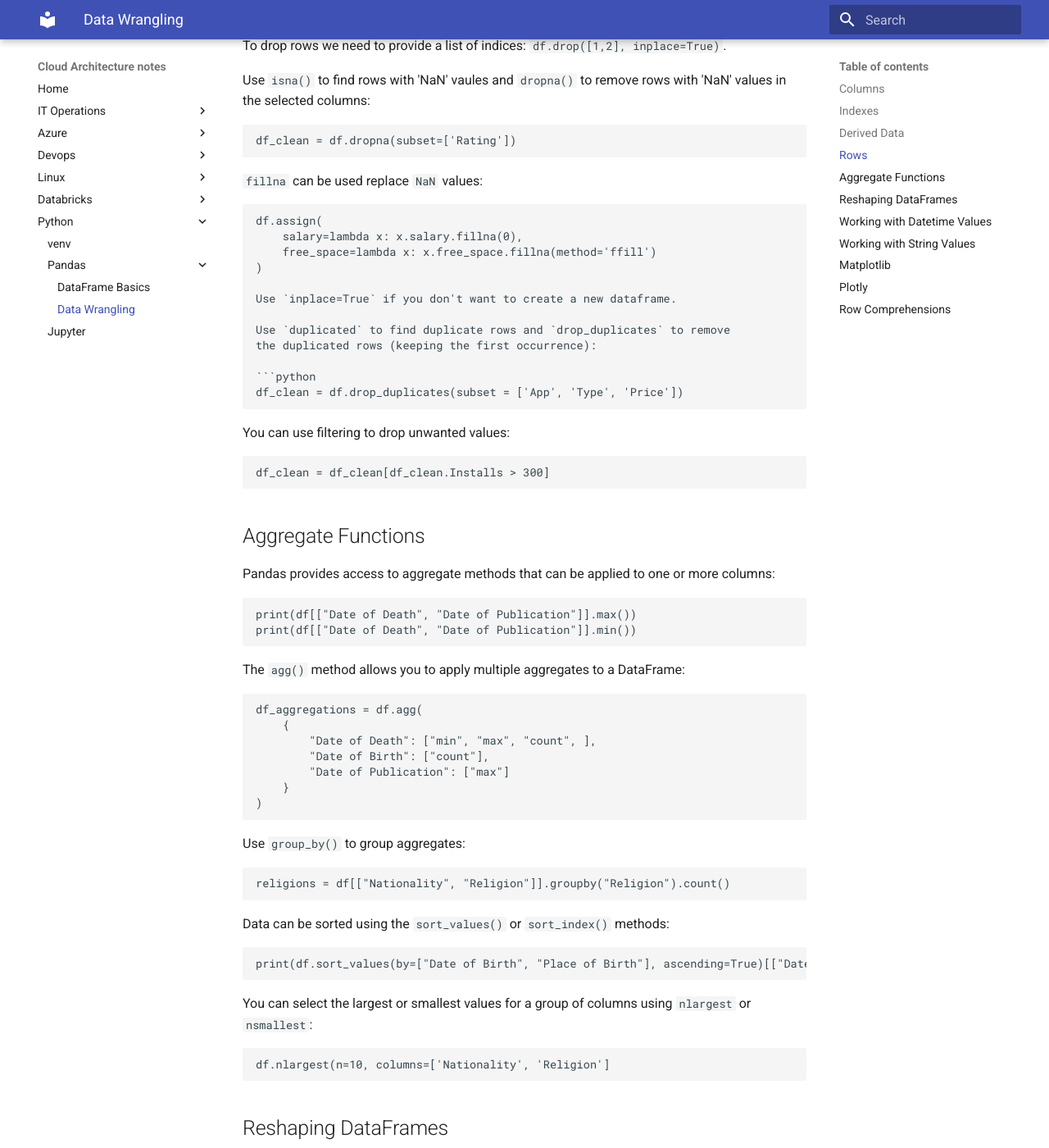
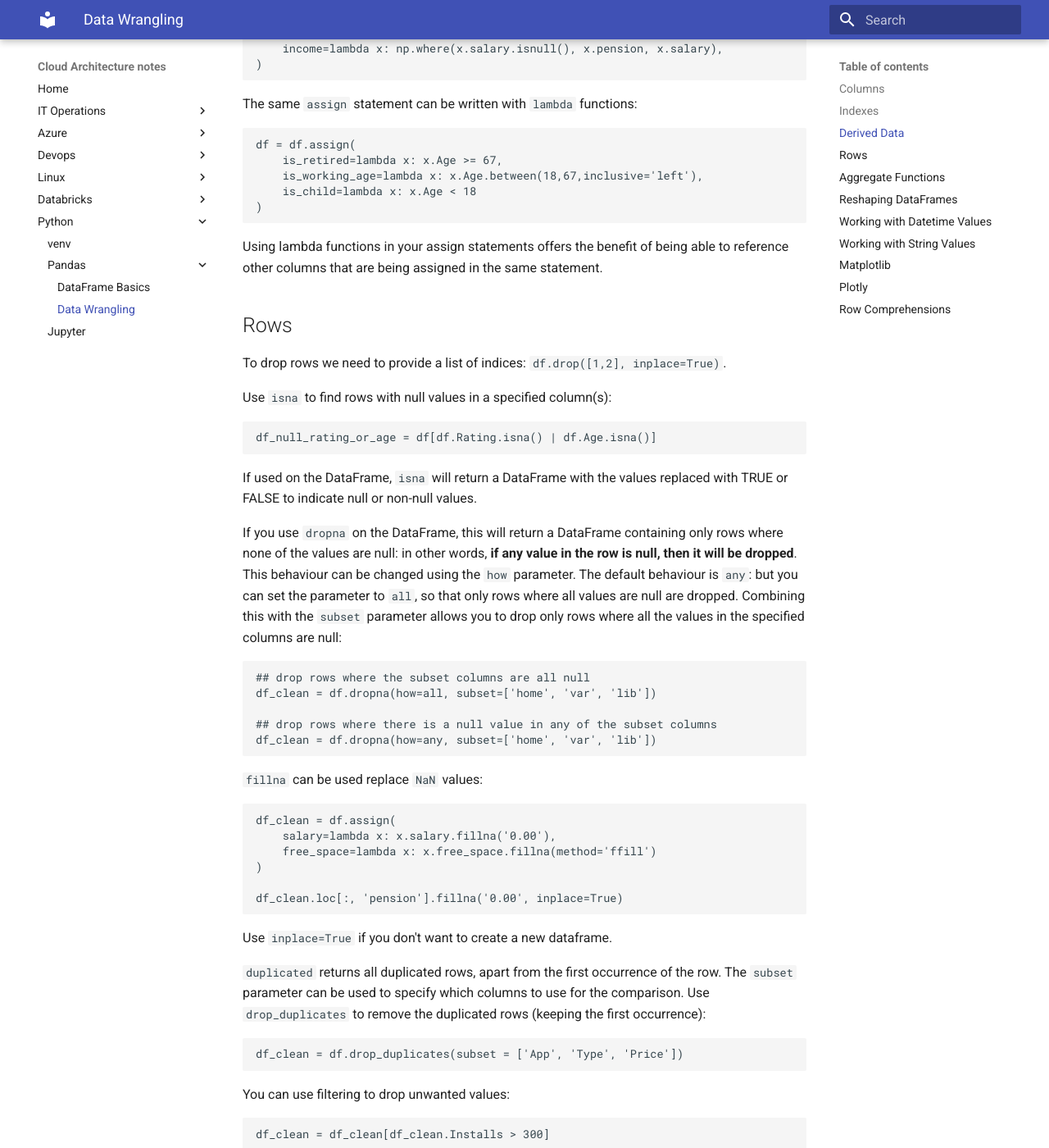
Before and after one commit to dram1964/cloudarchitect, an MkDocs documentation site: the page built from docs/python/pandas/data_wrangling.md, in a window 1280 px wide and 1400 px high, scrolled down 4659 px. Shown: the whole window at 82% size. Built offline with MkDocs 1.6.1 and Material for MkDocs 9.7.7, drawn with Linux system fonts in a browser that asks for light colours; some of the changed text lies outside the part shown.

Commit message:
adds info on handling null values

````diff
--- a/docs/python/pandas/data_wrangling.md
+++ b/docs/python/pandas/data_wrangling.md
@@ -123,6 +123,21 @@ nameless_df = df.drop(columns=['Forename', 'Surname'])
 df.drop(['Forename', 'Surname'], axis=1, inplace=True)
 ```
 
+`dropna` can be used to drop columns by specifying the axis, and a
+threshold of rows that contain null values:
+
+```
+df_clean = df.dropna(
+    axis='columns',
+    thresh=3 # keep if 3 or more non-null values
+)
+
+df_clean = df.dropna(
+    axis=1,
+    thresh=df.shape[0]*.75 # keep if 75% or more non-null values
+)
+```
+
 We can also use `del df['column_name']` to remove a specific column from
 a DataFrame.
 
@@ -160,7 +175,7 @@ df2 = df2.tz_localize('CET')
 df2 = df2.tz_convert('UTC')
 ```
 
-A Datetime Index can be used to slice a DataFrame by dates, but this only
+A DatetimeIndex or a PeriodIndex can be used to slice a DataFrame by dates, but this only
 works if your Datetime Index has been sorted first:
 
 ```python
@@ -170,6 +185,7 @@ df_dated.sort_index(inplace=True)
 df_dated['1964':'2001']
 
 df_dated['2001-05':'2020']
+df_dated['200105':'2020']
 
 df_dated['1980': '2025-01-01']
 
@@ -187,13 +203,19 @@ Use `sort_index` to sort data by index value. Both `sort_index` and
 to keep the sorted data, or use `inplace=True`.
 
 `reset_index` will copy the current index on a DataFrame to a new
-column (named 'index'), and create a new RangeIndex for the DataFrame.
+column (preserving it's current name), and create a new RangeIndex
+for the DataFrame.
 
 `set_index` can be used to drop the current index, and replace it
 with one or more columns from the DataFrame. Rows from a MultiIndex are
 accessed using tuples: `(outer_index, inner_index)`. If you set a MultiIndex,
 you can undo this later with `unstack`. The `unstack` method will move
 the innermost index column to the DataFrame columns.
+
+Note that `df.set_index('column_name', inplace=True)` works differently
+to `df.index = df.column_name`: `df.index` will **copy** the column from the
+data and use this as the index, whereas `set_index` will **move** the column
+from the data and use this as the index.
 
 `reindex` can be used to align the DataFrame to a new index. Where the
 DataFrame is missing values for the new index, you can pick a method
@@ -245,25 +267,47 @@ same statement.
 
 To drop rows we need to provide a list of indices: `df.drop([1,2], inplace=True)`.
 
-Use `isna()` to find rows with 'NaN' vaules and `dropna()` to remove rows
-with 'NaN' values in the selected columns:
+Use `isna` to find rows with null values in a specified column(s):
 
 ```python
-df_clean = df.dropna(subset=['Rating'])
+df_null_rating_or_age = df[df.Rating.isna() | df.Age.isna()]
+```
+
+If used on the DataFrame, `isna` will return a DataFrame with the values
+replaced with TRUE or FALSE to indicate null or non-null values.
+
+If you use `dropna` on the DataFrame, this will return a DataFrame containing only rows
+where none of the values are null: in other words, **if any value in the row is
+null, then it will be dropped**. This behaviour can be changed using the `how`
+parameter. The default behaviour is `any`: but you can set the parameter to `all`,
+so that only rows where all values are null are dropped. Combining this with the
+`subset` parameter allows you to drop only rows where all the values in the
+specified columns are null:
+
+```python
+## drop rows where the subset columns are all null
+df_clean = df.dropna(how=all, subset=['home', 'var', 'lib'])
+
+## drop rows where there is a null value in any of the subset columns
+df_clean = df.dropna(how=any, subset=['home', 'var', 'lib'])
 ```
 
 `fillna` can be used replace `NaN` values:
 
 ```
-df.assign(
-    salary=lambda x: x.salary.fillna(0),
+df_clean = df.assign(
+    salary=lambda x: x.salary.fillna('0.00'),
     free_space=lambda x: x.free_space.fillna(method='ffill')
 )
 
+df_clean.loc[:, 'pension'].fillna('0.00', inplace=True)
+```
+
 Use `inplace=True` if you don't want to create a new dataframe.
 
-Use `duplicated` to find duplicate rows and `drop_duplicates` to remove
-the duplicated rows (keeping the first occurrence):
+`duplicated` returns all duplicated rows, apart from the first occurrence of the row.
+The `subset` parameter can be used to specify which columns to use for the comparison.
+Use `drop_duplicates` to remove the duplicated rows (keeping the first occurrence):
 
 ```python
 df_clean = df.drop_duplicates(subset = ['App', 'Type', 'Price'])
````
